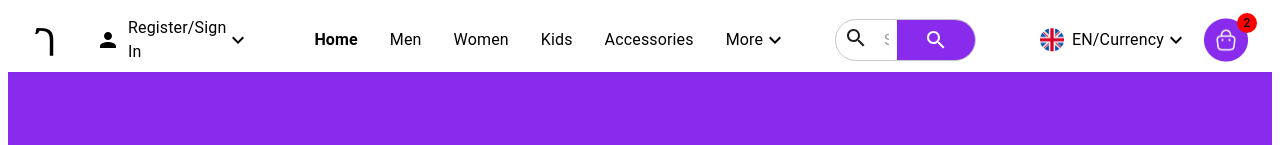
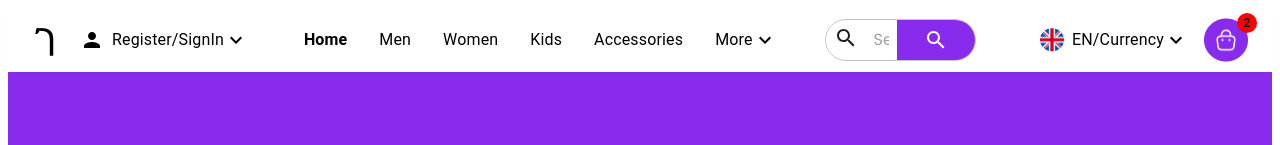
Before and after one commit to Tola-lemma/Gebeya_Market_App, a React (Create React App) app: page / in a window 1280 px wide. Shown: the top 145 px of the page. Built offline with nearby package versions, Linux system fonts and the light colour scheme; grey boxes are pictures that could not be loaded.

Commit message:
bug:UI bug fixed

```diff
--- a/src/Pages/AdsPage/Ads.jsx
+++ b/src/Pages/AdsPage/Ads.jsx
@@ -20,7 +20,7 @@ const Ads  = () =>{
       }}
     >
       <StyledImage
-        width={1351}
+        width={1300}
         height={502}
         src={addsframe}
         sx={{
--- a/src/Pages/Category/BrowseByCategory.jsx
+++ b/src/Pages/Category/BrowseByCategory.jsx
@@ -96,7 +96,7 @@ const Category = () => {
           <Card
             key={index}
             sx={{
-              width: 320,
+              width: 300,
               height: 270,
               borderRadius: "16px",
               border: "1px solid #C1C1C1",
@@ -114,7 +114,7 @@ const Category = () => {
                 justifyContent: "center",
                 alignItems: "center",
                 height: 190,
-                width: "290px",
+                width: "280px",
                 backgroundColor: "#F2F2F2",
                 borderRadius: "12px",
                 marginTop: "12px",
--- a/src/Pages/Header/Header.jsx
+++ b/src/Pages/Header/Header.jsx
@@ -85,7 +85,7 @@ const HeaderPage = () => {
         <Box
           // sx={{ display: "flex", alignItems: "center", ml: "auto", mr: 4 }}
           sx={{
-            ml: { lg: 4 },
+            ml: { lg: 2 },
             display: { xs: "none", lg: "flex", xl: "flex" },
             flexDirection: { xs: "row", sm: "row" },
             alignItems: { lg: "center", sm: "flex-start", xs: "flex-start" },
@@ -94,9 +94,9 @@ const HeaderPage = () => {
         >
           <Person />
           <Typography ml={{ lg: 1 }} fontSize={{ lg: 16 }}>
-            Register/Sign In
+            Register/SignIn
           </Typography>
-          <KeyboardArrowDown sx={{ mr: { lg: 2 } }} />
+          <KeyboardArrowDown sx={{ mr: { lg: 1 } }} />
         </Box>
         {/* Horizontal Navigation */}
         <Box
```
